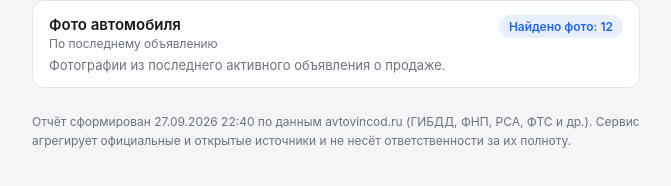
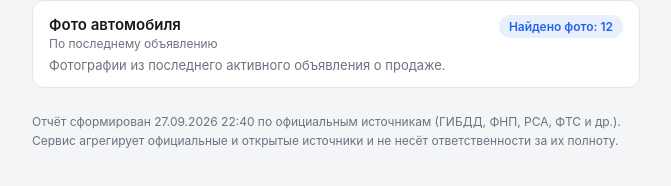
Before and after one commit to Agalaryan/romanov-vin-bot-site, a plain HTML site: page full-report-example.html in a window 1280 px wide. Shown: the part 1945-2131 px from the top of the page, 304-975 px from the left. Drawn offline with Linux system fonts and the light colour scheme.

Commit message:
Убрать упоминание avtovincod.ru из футера примера отчёта

```diff
--- a/full-report-example.html
+++ b/full-report-example.html
@@ -198,7 +198,7 @@
 </div>
 </div>
   <div class="footer">
-    Отчёт сформирован 27.09.2026 22:40 по данным avtovincod.ru (ГИБДД, ФНП, РСА, ФТС и др.).
+    Отчёт сформирован 27.09.2026 22:40 по официальным источникам (ГИБДД, ФНП, РСА, ФТС и др.).
     Сервис агрегирует официальные и открытые источники и не несёт ответственности за их полноту.
   </div>
 </div>
```
